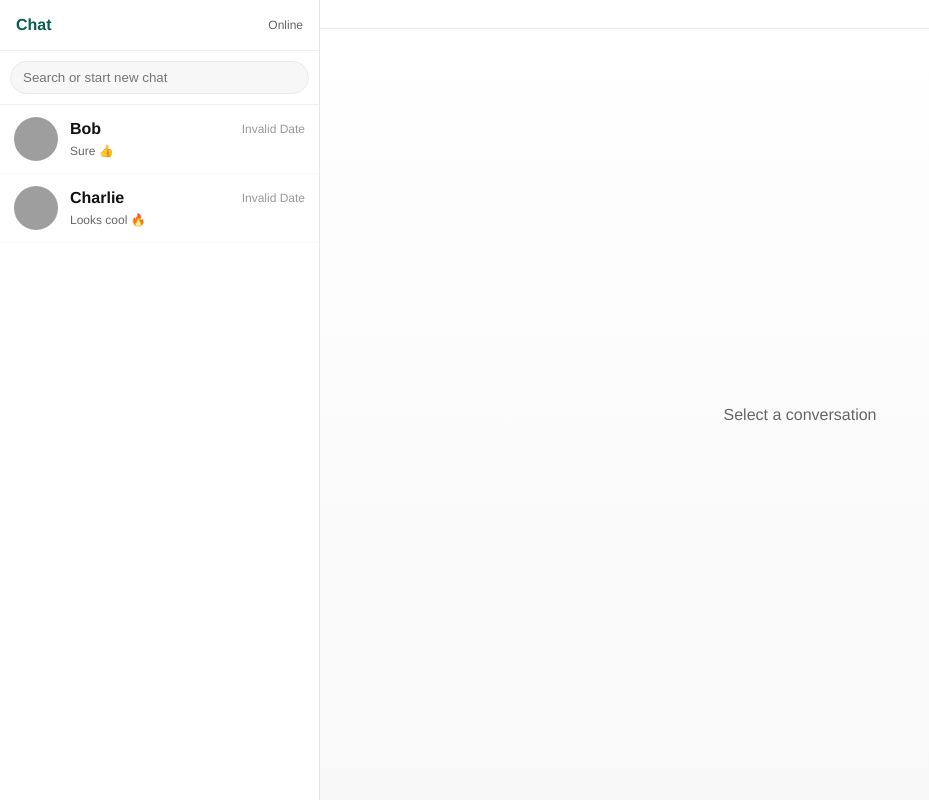
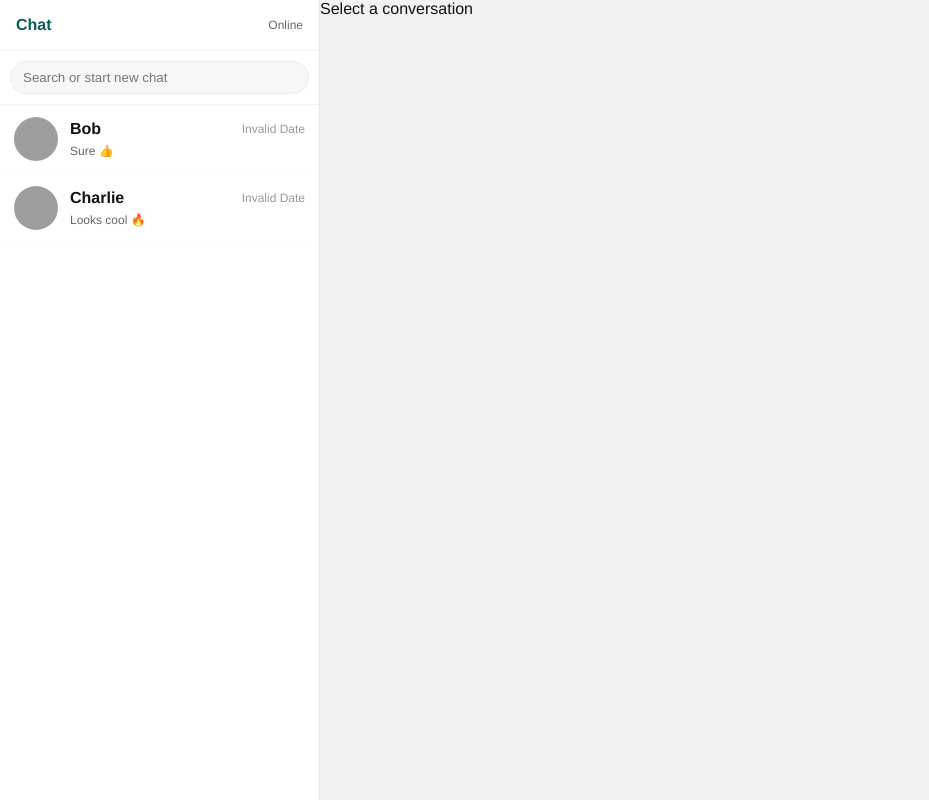
Before and after one commit to Yasar1895/whatsapp-clone, a React (Vite) app: page / in a window 1280 px wide. Shown: the whole page, without its empty margins (0-929 px from the left). Built offline with nearby package versions, Linux system fonts and the light colour scheme; grey boxes are pictures that could not be loaded.

Commit message:
Update App.jsx

```diff
--- a/src/App.jsx
+++ b/src/App.jsx
@@ -1,14 +1,25 @@
-import React, { useState } from 'react'
-import Sidebar from './components/Sidebar.jsx'
-import ChatWindow from './components/ChatWindow.jsx'
+import React, { useState } from "react";
+import Sidebar from "./components/Sidebar.jsx";
+import ChatWindow from "./components/ChatWindow.jsx";
+import users from "./data/users.js";
+import messages from "./data/messages.js";
 
-export default function App() {
-  const [activeConv, setActiveConv] = useState(null) // conversationId (user id)
+function App() {
+  const [selectedUser, setSelectedUser] = useState(null);
 
   return (
     <div className="app">
-      <Sidebar onSelectConversation={(u) => setActiveConv(u.id)} activeId={activeConv} />
-      <ChatWindow conversationId={activeConv} />
+      <Sidebar users={users} onSelectUser={setSelectedUser} />
+      {selectedUser ? (
+        <ChatWindow
+          user={selectedUser}
+          messages={messages[selectedUser.id] || []}
+        />
+      ) : (
+        <div className="empty">Select a conversation</div>
+      )}
     </div>
-  )
+  );
 }
+
+export default App;
```
